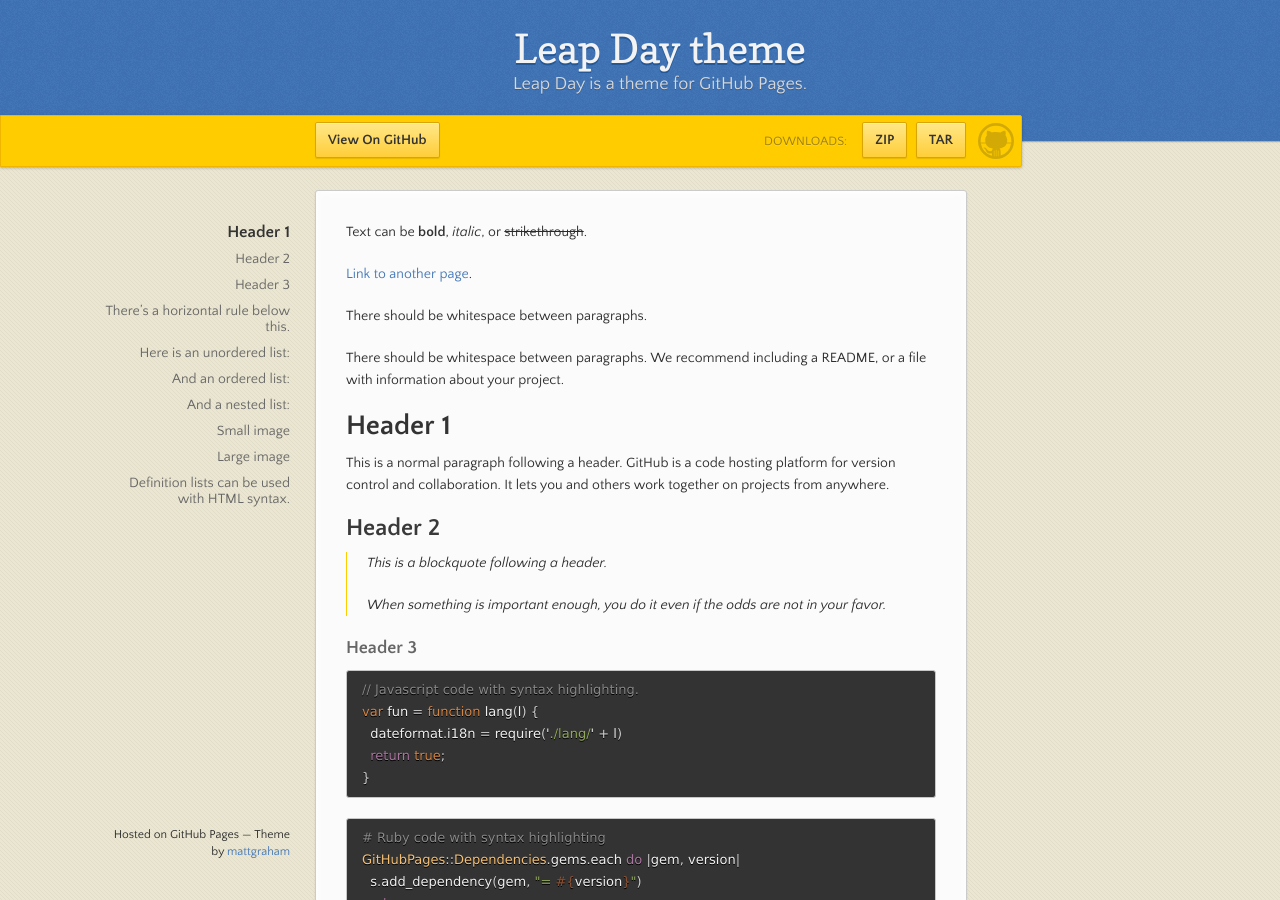
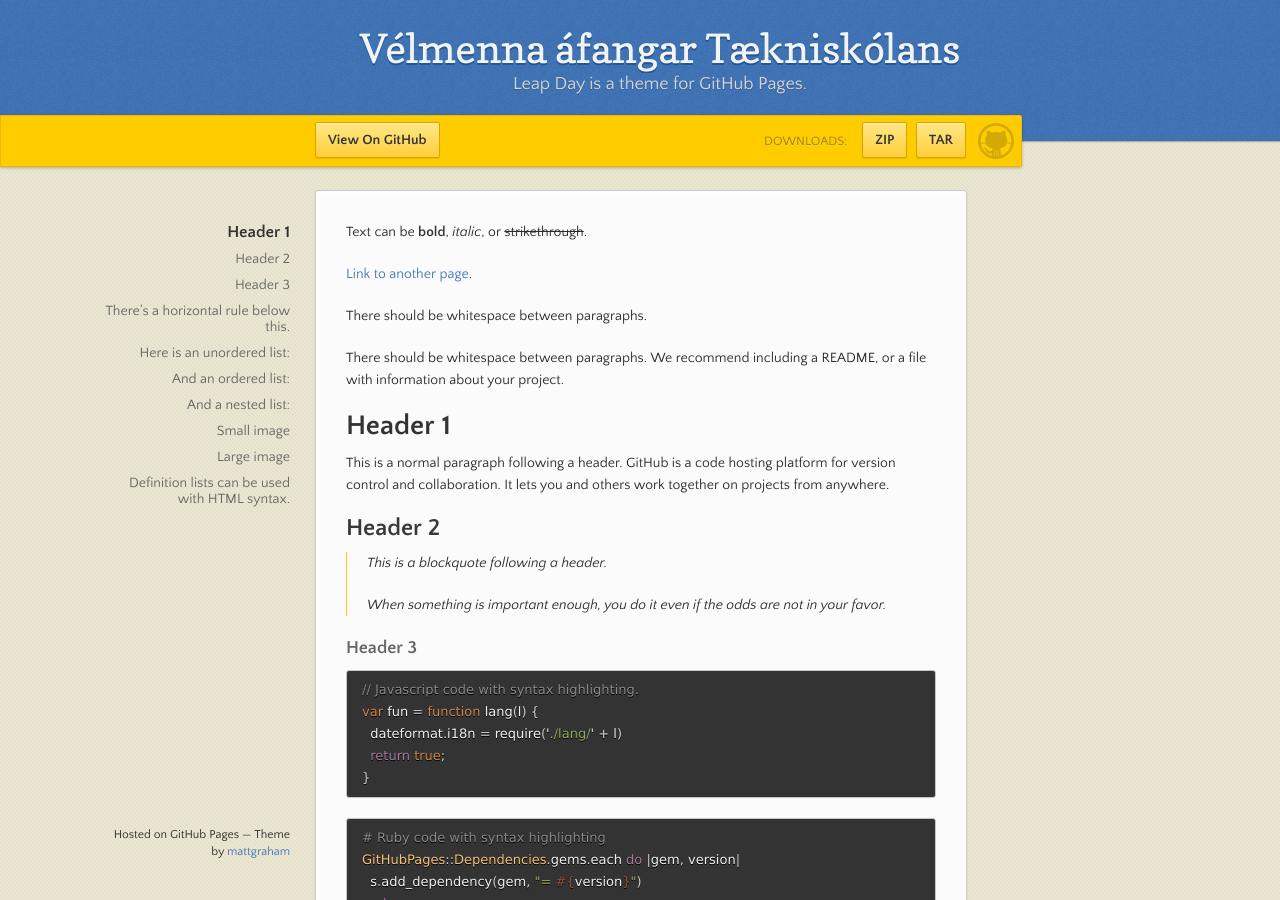
Before and after one commit to eirben/eirben.github.io, a Jekyll site: the page built from index.md, in a window 1280 px wide and 900 px high. Built offline with Jekyll 4.4.1, drawn with Linux system fonts in a browser that asks for light colours.

Commit message:
Nýr titill

```diff
--- a/_config.yml
+++ b/_config.yml
@@ -1,4 +1,4 @@
-title: Leap Day theme
+title: Vélmenna áfangar Tækniskólans
 description: Leap Day is a theme for GitHub Pages.
 show_downloads: true
 google_analytics:
```
Also changed, not shown: 1 other file.
